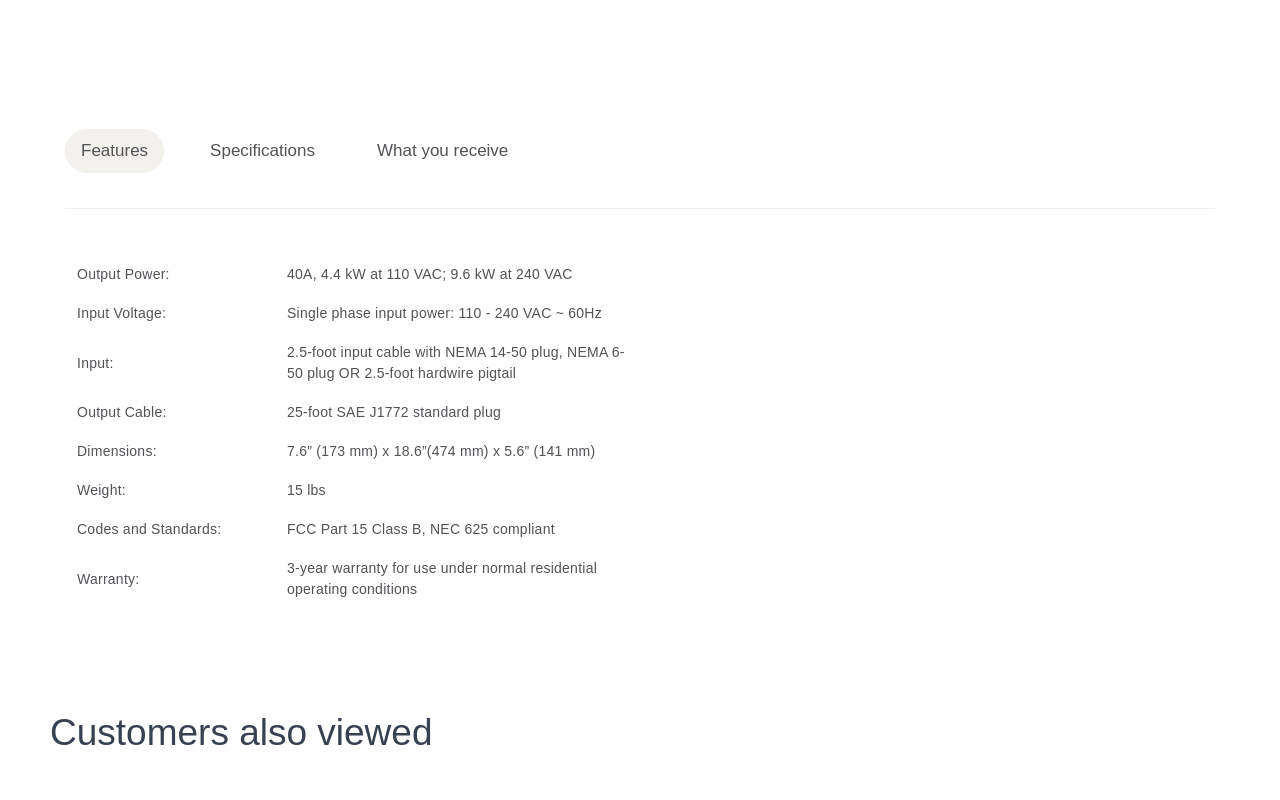
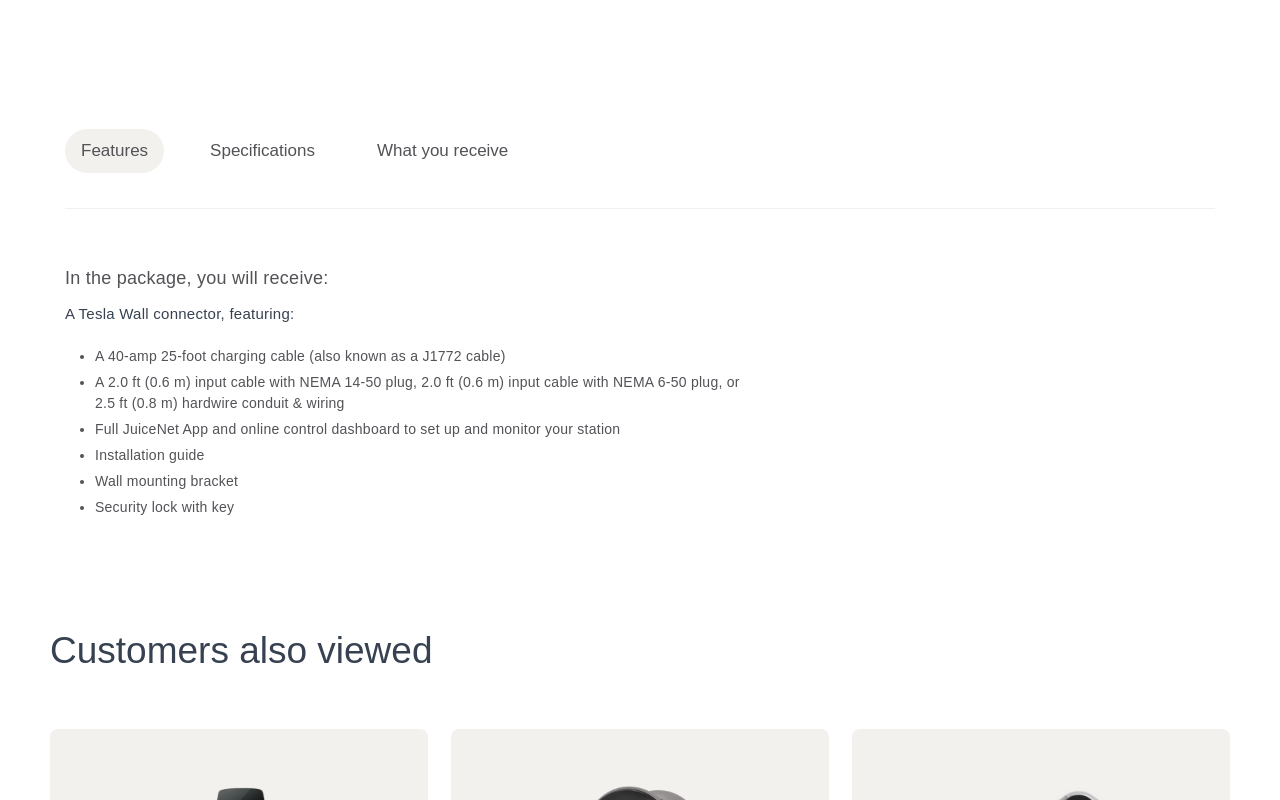
Before and after one commit to owlcode3/ion-ev, a React (Vite) app: page /shop/1 in a window 1280 px wide. Shown: the part 920-1720 px from the top of the page. Built offline with nearby package versions, Linux system fonts and the light colour scheme; a web font is replaced by a local one.

Commit message:
done with WhatYouReceive ui

```diff
--- a/src/components/component/Features.tsx
+++ b/src/components/component/Features.tsx
@@ -2,7 +2,7 @@
 
 function Features() {
   return (
-    <>
+    <div className="pd-features__container">
       <ul className="pd-features__lists-2">
         <li className="pd-features__list-2">
           Up to 44 mi of range added per hour
@@ -65,7 +65,7 @@
           </ul>
         </div>
       </div>
-    </>
+    </div>
   )
 }
 
--- a/src/components/component/ProductDetailsFeatures.tsx
+++ b/src/components/component/ProductDetailsFeatures.tsx
@@ -1,5 +1,6 @@
 import Features from "./Features"
 import Specifications from "./Specifications"
+import WhatYouReceive from "./WhatYouReceive"
 
 function ProductDetailsFeatures() {
   return (
@@ -19,7 +20,7 @@
       </ul>
 
       <div className="pd-features__box-2">
-        <Specifications />
+        <WhatYouReceive />
       </div>
     </div>
   )
--- a/src/components/component/ProductDetailsImage.tsx
+++ b/src/components/component/ProductDetailsImage.tsx
@@ -6,10 +6,10 @@
         <img className="pd-image__img" src="/tsla-1.svg" alt="product image" />
         <div className="pd-image__icon-box-1">
           <div className="pd-image__arrow-1">
-            <img src="/public/arrow-l.svg" alt="arrow right icon" />
+            <img src="/arrow-l.svg" alt="arrow right icon" />
           </div>
           <div className="pd-image__arrow-2">
-            <img src="/public/arrow-r.svg" alt="arrow right icon" />
+            <img src="/arrow-r.svg" alt="arrow right icon" />
           </div>
         </div>
 
--- a/src/components/component/Specifications.tsx
+++ b/src/components/component/Specifications.tsx
@@ -1,7 +1,7 @@
 
 function Specifications() {
   return (
-    <>
+    <div className="pd-features__container">
       <ul className="pd-features__lists-3">
         <li className="pd-features__list-3">
           <span className="pd-features__list-3-text">Output Power:</span>
@@ -60,7 +60,7 @@
         </li>
 
       </ul>
-    </>
+    </div>
   )
 }
 
--- /dev/null
+++ b/src/components/component/WhatYouReceive.tsx
@@ -0,0 +1,34 @@
+
+function WhatYouReceive() {
+  return (
+    <>
+      <div className="pd-features__package-box">
+        <span className="pd-features__package">In the package, you will receive:</span>
+        <span className="pd-features__featuring">A Tesla Wall connector, featuring:</span>
+      </div>
+
+      <ul className="pd-features__lists-4">
+        <li className="pd-features__list-4">
+          A 40-amp 25-foot charging cable (also known as a J1772 cable)
+        </li>
+        <li className="pd-features__list-4">
+          A 2.0 ft (0.6 m) input cable with NEMA 14-50 plug, 2.0 ft (0.6 m) input cable with NEMA 6-50 plug, or 2.5 ft (0.8 m) hardwire conduit & wiring
+        </li>
+        <li className="pd-features__list-4">
+          Full JuiceNet App and online control dashboard to set up and monitor your station
+        </li>
+        <li className="pd-features__list-4">
+          Installation guide
+        </li>
+        <li className="pd-features__list-4">
+          Wall mounting bracket
+        </li>
+        <li className="pd-features__list-4">
+          Security lock with key
+        </li>
+      </ul>
+    </>
+  )
+}
+
+export default WhatYouReceive
--- a/src/styles/components/productDetailsFeatures.scss
+++ b/src/styles/components/productDetailsFeatures.scss
@@ -35,17 +35,6 @@
   }
 }
 
-.pd-features__box-2 {
-  display: flex;
-  justify-content: space-between;
-  padding-right: 8rem;
-  gap: 4rem;
-  @include media("<=61.25em") {
-    flex-direction: column;
-    padding-right: 0;
-  }
-}
-
 .active-fl {
   background: #f3f1ee;
 }
@@ -60,14 +49,10 @@
   padding: 1.2rem 1.6rem;
   border-radius: 100px;
   cursor: pointer;
-  @include media("<=18.125em") {
-    // // 290px
-    // font-size: 1.3rem;
-    // padding: 0.8rem;
-  }
 }
 
-.pd-features__lists-2 {
+.pd-features__lists-2,
+.pd-features__lists-4 {
   list-style-type: disc;
   list-style-position: outside !important;
   padding-left: 2rem;
@@ -90,8 +75,18 @@
 }
 
 .pd-features__box-2 {
+  padding-top: 2rem;
+}
+
+.pd-features__container {
   display: flex;
-  padding-top: 2rem;
+  justify-content: space-between;
+  padding-right: 8rem;
+  gap: 4rem;
+  @include media("<=61.25em") {
+    flex-direction: column;
+    padding-right: 0;
+  }
 }
 
 .pd-features__installation-box,
@@ -197,3 +192,39 @@
 .pd-features__list-3:not(:last-child) {
   margin-bottom: 1.8rem;
 }
+
+.pd-features__package-box {
+  margin-bottom: 2rem;
+}
+.pd-features__package {
+  display: block;
+  font-weight: 500;
+  font-size: 1.8rem;
+  line-height: 28px;
+  letter-spacing: 0.25px;
+  color: #525257;
+  margin-bottom: 1rem;
+  text-align: left;
+}
+
+.pd-features__featuring {
+  font-size: 1.5rem;
+  font-weight: 400;
+  line-height: 22px;
+  letter-spacing: 0.25px;
+  text-align: left;
+}
+
+.pd-features__list-4 {
+  max-width: 65rem;
+  font-weight: 400;
+  font-size: 1.4rem;
+  line-height: 150%;
+  letter-spacing: 0.25px;
+  color: #525257;
+  margin-left: 1rem;
+}
+
+.pd-features__list-4:not(:last-child) {
+  margin-bottom: 0.5rem;
+}
```
